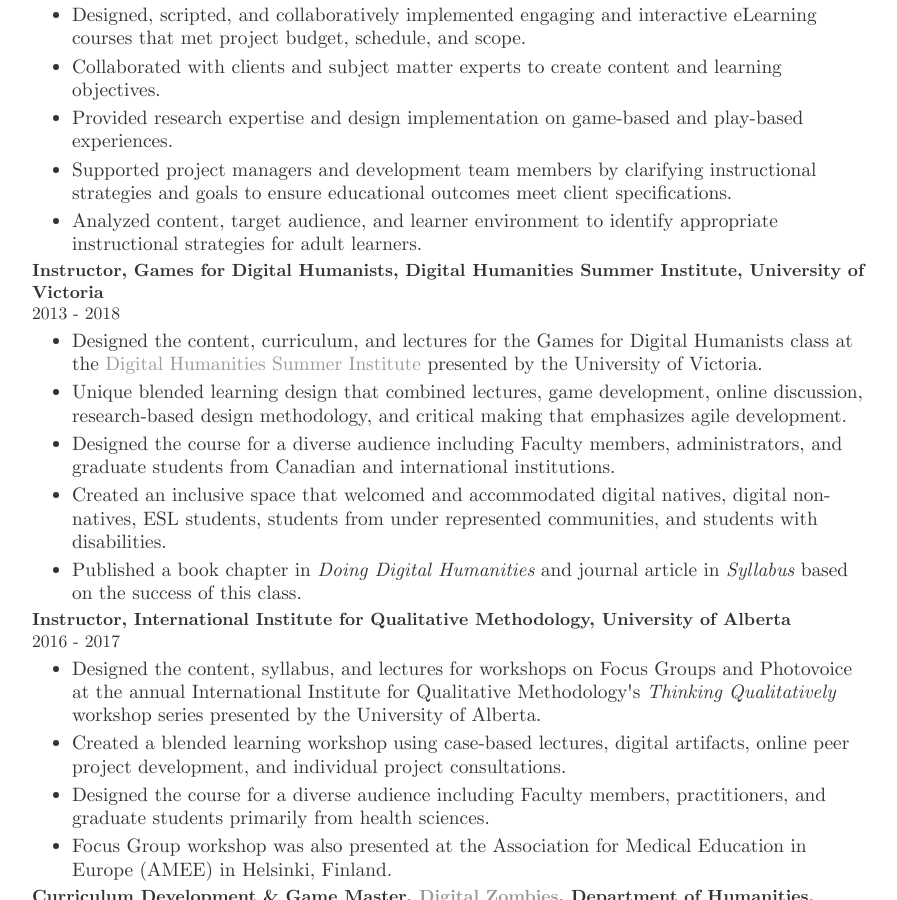
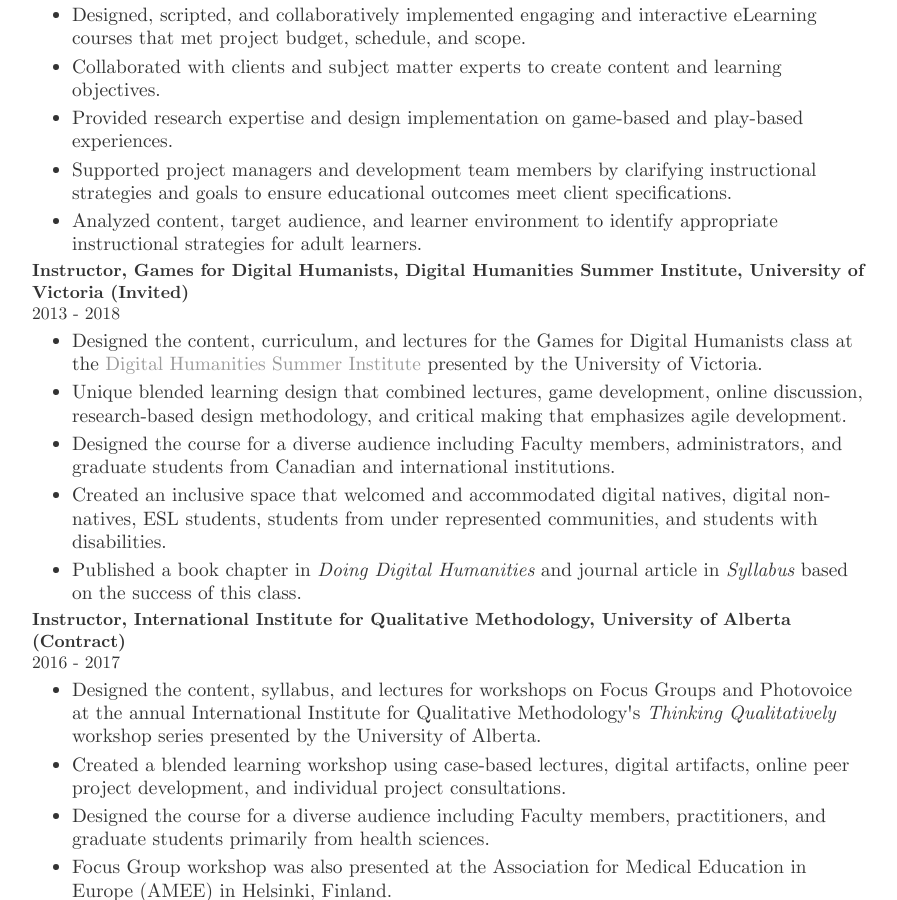
Before and after one commit to bigrube77/bigrube77.github.io, a Jekyll site: the page built from cv/index.html, in a window 1280 px wide and 900 px high, scrolled down 1097 px. Shown: the whole window, without its empty margins (200-1097 px from the left). Built offline with Jekyll 4.4.1, drawn with Linux system fonts in a browser that asks for light colours.

Commit message:
Update index.html

```diff
--- a/cv/index.html
+++ b/cv/index.html
@@ -81,7 +81,7 @@ href="http://www.emeraldinsight.com/doi/abs/10.1108/00242530910969794">Sociabili
 <li>Analyzed content, target audience, and learner environment to identify appropriate instructional strategies for adult learners.</ul>
 
 
-<li> <b>Instructor, Games for Digital Humanists, Digital Humanities Summer Institute, University of Victoria</b> <br> 2013 - 2018 <ul style="list-style-type:disc">
+<li> <b>Instructor, Games for Digital Humanists, Digital Humanities Summer Institute, University of Victoria (Invited)</b> <br> 2013 - 2018 <ul style="list-style-type:disc">
 
 <li> Designed the content, curriculum, and lectures for the Games for Digital Humanists class at the <a href="http://dhsi.org">Digital Humanities Summer Institute</a> presented by the University of Victoria.
 
@@ -94,7 +94,7 @@ href="http://www.emeraldinsight.com/doi/abs/10.1108/00242530910969794">Sociabili
 <li> Published a book chapter in <i>Doing Digital Humanities</i> and journal article in <i>Syllabus</i> based on the success of this class. </ul>
 
 
-<li> <b>Instructor, International Institute for Qualitative Methodology, University of Alberta</b>
+<li> <b>Instructor, International Institute for Qualitative Methodology, University of Alberta (Contract)</b>
 <br> 2016 - 2017 <ul style="list-style-type:disc"> <li> Designed the content, syllabus, and lectures for workshops on Focus Groups and Photovoice at the annual International Institute for Qualitative Methodology's <i>Thinking Qualitatively</i> workshop series presented by the University of Alberta.
 
 <li> Created a blended learning workshop using case-based lectures, digital artifacts, online peer project development, and individual project consultations.
```
